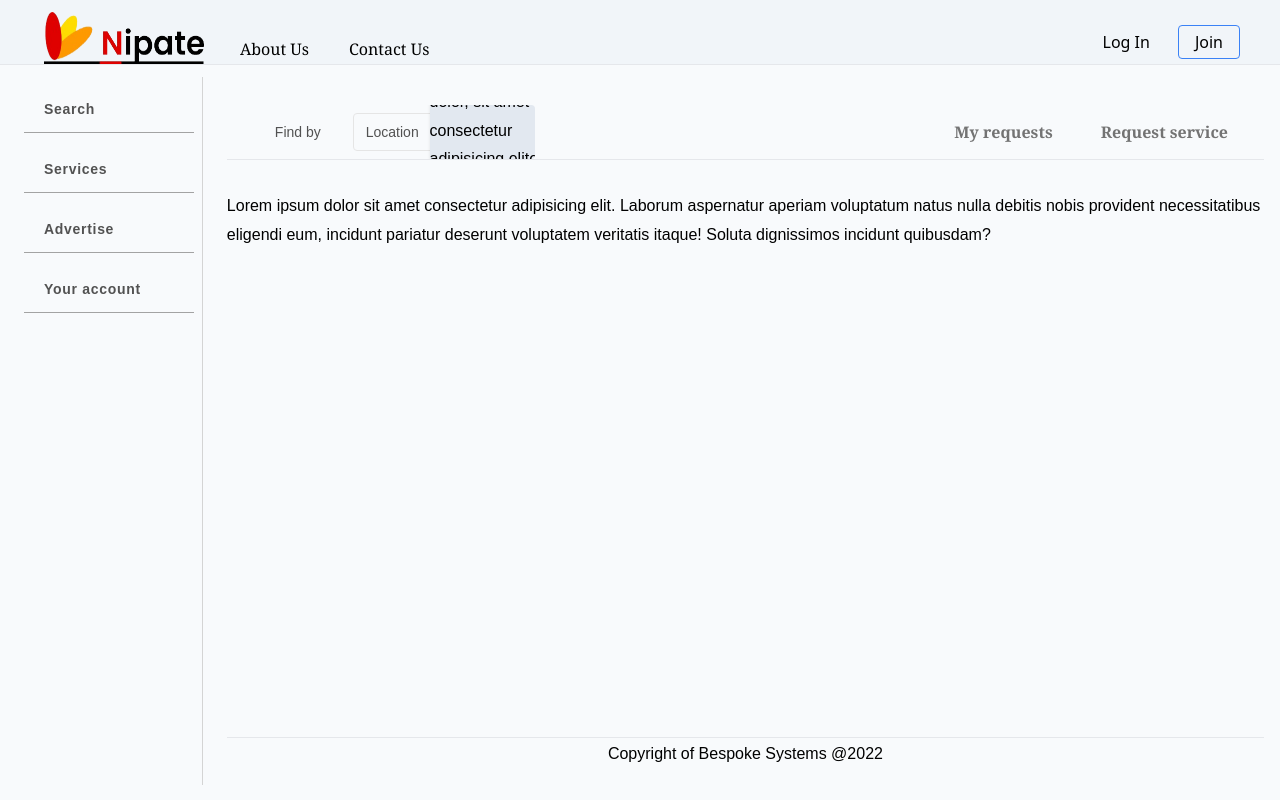
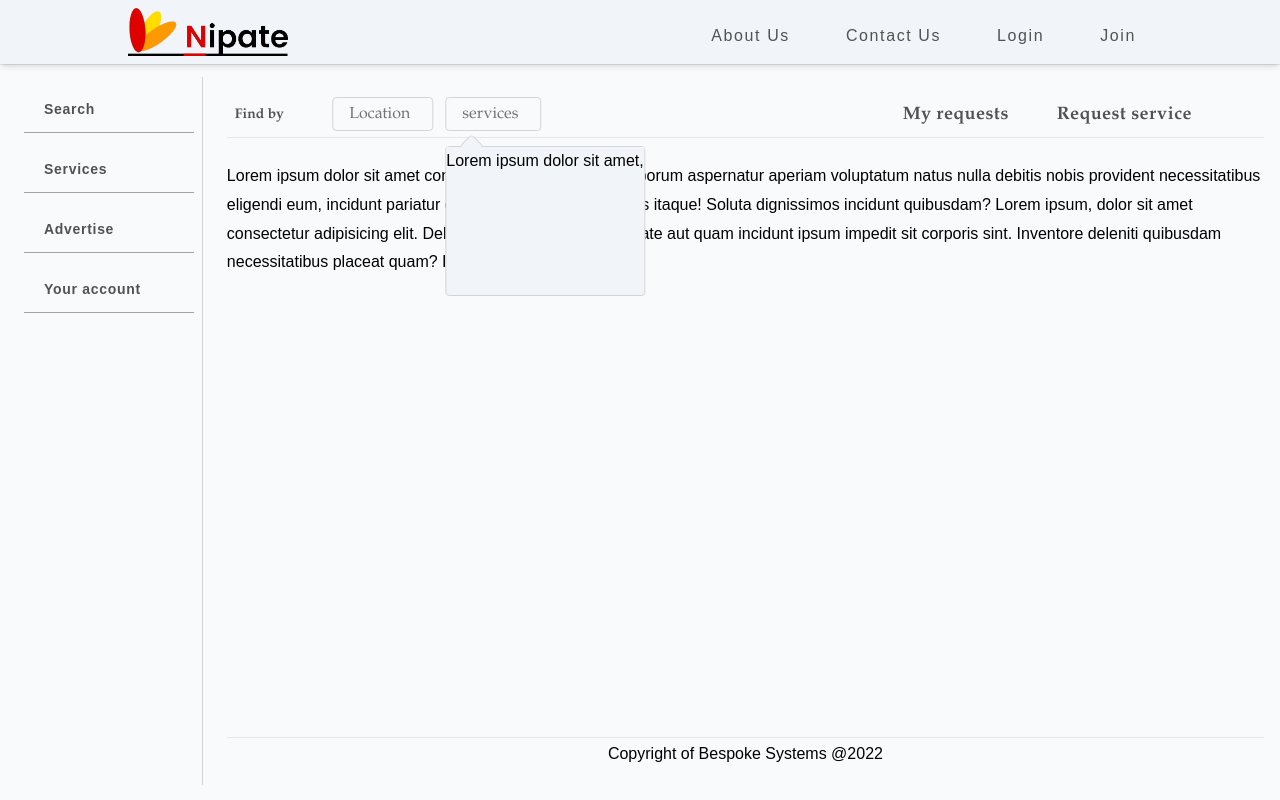
Before and after one commit to Amos-Ditto/NipateWebapp, a Nuxt app: page /index/services in a window 1280 px wide. Built offline with nearby package versions, Linux system fonts and the light colour scheme.

Commit message:
ch(services): restructure this page view

```diff
--- /dev/null
+++ b/components/Dropdowns/MenuDropDown.vue
@@ -0,0 +1,8 @@
+<template>
+    <main class="absolute bottom-0 translate-y-[110%] min-w-[200px] min-h-[150px] bg-slate-100 rounded border border-neutral-300 z-10">
+        <div class="pointer w-[1.15rem] h-[1.15rem] absolute top-0 left-4 bg-inherit rotate-45 rounded -translate-y-[50%] z-[-2] border border-neutral-300"></div>
+        <div class="menu-context w-full h-full bg-inherit">
+            Lorem ipsum dolor sit amet,
+        </div>
+    </main>
+</template>
--- a/components/designs/MobileSideBar.vue
+++ b/components/designs/MobileSideBar.vue
@@ -9,27 +9,23 @@ const closeMSideNav = (): void => {
 
 <template>
     <main class="h-full w-full flex flex-row bg-transparent gap-0 pb-[20px]">
-        <div class="menu w-[56%] sm:w-[38%] h-full bg-slate-100 flex flex-col gap-3 pt-16 px-3 mb-[3.2rem] overflow-y-auto overflow-x-hidden relative">
+        <div class="menu w-[46%] sm:w-[38%] h-full bg-slate-100 flex flex-col gap-3 pt-16 px-3 mb-[3.2rem] overflow-y-auto overflow-x-hidden relative">
             <ul class="w-full flex flex-col gap-1">
                 <li><NuxtLink to="/" ><div class="i-mdi-magnify text-2xl" /> Search</NuxtLink></li>
                 <li><NuxtLink to="/services" ><div class="i-mdi-format-list-bulleted text-2xl" /> Services</NuxtLink></li>
                 <li><NuxtLink to="" ><div class="i-mdi-ad text-2xl" /> Advertise</NuxtLink></li>
                 <li><NuxtLink to="" ><div class="i-mdi-account-box text-2xl" /> Your account</NuxtLink></li>
+                <li><NuxtLink to="/auth" ><div class="i-mdi-login text-2xl" /> Login</NuxtLink></li>
+                <li><NuxtLink to="/auth/register" ><div class="i-mdi-paper text-2xl" /> Join</NuxtLink></li>
             </ul>
-            <div class="authbtns w-full flex flex-col gap-2 pt-8 absolute bottom-0 pb-[30px]">
-                <button><NuxtLink to="/auth" class="underline">Log in</NuxtLink></button>
-                <button><NuxtLink to="/auth/register">Join</NuxtLink></button>
-            </div>
         </div>
-        <div class="empty-sec w-[44%] sm:w-[68%] h-full" @click="closeMSideNav">
-
-        </div>
+        <div class="empty-sec w-[44%] sm:w-[68%] h-full" @click="closeMSideNav"></div>
     </main>
 </template>
 
 <style scoped>
 ul li {
-    @apply w-full h-[3rem] text-sm text-neutral-600 font-bold tracking-wider flex items-center rounded;
+    @apply w-full h-[3rem] text-sm text-neutral-600 font-bold tracking-wider flex items-center rounded cursor-pointer;
 }
 ul li a {
     @apply bg-inherit flex flex-row px-3 gap-2 w-full h-full items-center truncate relative;
@@ -39,14 +35,4 @@ ul li a {
 .router-link-exact-active {
     @apply text-orange-500 border-orange-500;
 }
-.authbtns button {
-    @apply text-sm font-semibold py-2 block tracking-wider;
-    @apply hover:text-orange-500 rounded w-[88%];
-}
-.authbtns button:nth-child(2) {
-    @apply border-blue-800 border hover:border-orange-500;
-}
-.authbtns button a {
-    @apply w-full h-full block;
-}
 </style>
--- a/components/designs/TopNav.vue
+++ b/components/designs/TopNav.vue
@@ -17,25 +17,16 @@ const openMSideNav = (): void => {
     <nav>
         <div class="left">
             <img src="@/assets/img/logo-removebg.png" alt="logo">
-            <div class="links">
-                <!-- <NuxtLink to="/" class="link">
-                    <span>Home</span>
-                </NuxtLink> -->
-                <div class="link">
-                    <a href="#">About Us</a>
-                </div>
-                <div class="link">
-                    <a href="#">Contact Us</a>
-                </div>
-            </div>
         </div>
         <div class="right">
             <div class="menu-btn h-full flex items-center md:hidden">
                 <UtilsHumberBtn @open-m-side-nav="openMSideNav" :closemobilenav="closemobilenav" />
             </div>
-            <div class="auth-btn">
-                <button><NuxtLink to="/auth">Log In</NuxtLink></button>
-                <button class="border border-blue-500"><NuxtLink to="/auth/register">Join</NuxtLink></button>
+            <div class="links flex-row pt-2 gap-14 font-[500] tracking-wide hidden md:flex text-neutral-600">
+                <a href="#">About Us</a>
+                <a href="#">Contact Us</a>
+                <NuxtLink to="/auth">Login</NuxtLink>
+                <NuxtLink to="/auth/register">Join</NuxtLink>
             </div>
         </div>
     </nav>
@@ -43,42 +34,23 @@ const openMSideNav = (): void => {
 
 <style scoped>
 nav {
-    @apply w-full h-[3.5rem] md:h-[4rem] md:pt-5 flex justify-between items-center z-[999];
-}
-.left {
-    @apply grid grid-cols-2 pt-2 md:pt-0 px-4 md:px-11 gap-6 h-full;
+    @apply w-[90%] md:w-[80%] flex flex-row py-1.5 sm:py-2 items-center justify-between pr-8 md:pr-0;
+    font-family: "NonBreakingSpaceOverride","Hoefler Text",Garamond,"Times New Roman",serif;
+    transition: width 300ms ease;
 }
 .left img {
-    @apply w-[10rem] md:w-[10rem] h-[86%] md:h-[3.2rem] mb-2;
-    transition: height 300ms ease, width 300ms ease;
-}
-.left .links {
-    @apply hidden font-serif md:flex flex-row gap-2 lg:gap-4 pt-1;
-}
-.left , .right {
-    transition: width 300ms ease;
-    @apply h-full items-center flex;
+    @apply w-[150px] sm:w-[160px] h-[45px] sm:h-[48px];
+    transition: width 300ms ease , height 300ms ease;
 }
 .right {
-    @apply flex items-center gap-3 h-full pr-10;
+    @apply pt-2.5 sm:pt-0 flex flex-row gap-4 px-4;
 }
-.links .link {
-    @apply border-b-2 px-3 pt-3 border-transparent hover:border-neutral-800;
-    transition: border 300ms ease;
-}
-.links .link:hover a {
-    @apply text-orange-500;
+.links a {
+    font-family: "DM Sans", Sans-serif;
+    font-size: 16px;
+    font-weight: 300;
+    text-transform: capitalize;
     transition: color 300ms ease;
-}
-
-.link.router-link-active {
-    @apply border-neutral-800 text-orange-500;
-}
-.auth-btn {
-    @apply h-full items-center text-sm font-serif hidden md:flex md:flex-row md:gap-2 lg:gap-3;
-}
-.auth-btn button {
-    @apply px-4 py-1 flex items-center rounded font-sans text-base hover:text-orange-500 hover:border-orange-500;
-    transition: color 300ms ease, border 300ms ease;
+    @apply hover:text-green-500 tracking-widest;
 }
 </style>
--- a/layouts/fullpageview.vue
+++ b/layouts/fullpageview.vue
@@ -11,7 +11,7 @@ const openMSideNav = (): void => {
 <template>
     <NuxtLayout name="custom" class="overflow-y-auto">
         <template #header>
-            <nav class="w-full bg-slate-100 z-[100]">
+            <nav class="w-full bg-slate-100 z-[100] flex justify-center shadow md:shadow-md">
                 <LazyDesignsTopNav class="w-full" @open-m-side-nav="openMSideNav" :closemobilenav="closemobilenav" />
             </nav>
         </template>
@@ -39,6 +39,9 @@ const openMSideNav = (): void => {
 </template>
 
 <style scoped>
+section {
+    transition: width 300ms ease;
+}
 
 /* Animate sliding side bar */
 .slide-nav-enter-from , .slide-nav-leave-to {
--- a/pages/index/services.vue
+++ b/pages/index/services.vue
@@ -1,53 +1,60 @@
 <template>
-    <main class="w-full flex flex-col py-2">
-        <div class="w-full px-0 sm:px-8 flex flex-row justify-between">
-            <div class="filters px-2 gap-2 flex flex-row relative">
-                <button class="px-2 py-1 rounded-md border-neutral-300 text-sm hover:text-green-400">Find by <div class="i-mdi-filter-variant scale-110 text-neutral-500" /></button>
-                <div class="responsive-btns overflow-x-auto overflow-y-hidden z-[20]">
-                    <div class="filter md:ml-2">
-                        <button>Location <div class="i-mdi-map-marker text-neutral-500" /></button>
-
-                    </div>
-                    <div class="filter md:ml-2">
-                        <button>Services <div class="i-mdi-account-wrench text-neutral-500" /></button>
-                        <div class="dropfown fixed top-0 translate-y-[100%] md:translate-y-[-40%] min-h-[4rem] min-w-[8rem] bg-slate-200 shadow z-[99]">
-                            Lorem ipsum dolor, sit amet consectetur adipisicing elite
-                        </div>
-                    </div>
-                </div>
+    <main class="w-full flex flex-col py-1 gap-2 overflow-y-auto relative min-h-[60vh]">
+        <div class="navigation-bar w-full flex flex-row justify-between">
+            <div class="filters flex items-center">
+                <button class="flex flex-row items-center text-neutral-600 text-sm gap-2 px-2 font-bold hover:text-green-600">
+                    Find by <div class="i-mdi-filter-variant" />
+                </button>
             </div>
-            <div class="other-btns text-neutral-500 flex flex-row gap-4 md:gap-12 pr-3 md:pr-1">
+            <div class="links flex flex-row gap-2 md:gap-8">
                 <button>My requests</button>
                 <button>Request service</button>
             </div>
         </div>
         <hr>
-        <section class="pt-16 md:pt-0 md:mt-8 relative">
-
+        <div class="filter-btns flex flex-row px-3 gap-3 w-full md:w-auto">
+            <div class="relative filter-btn">
+                <button>Location <div class="i-mdi-map-marker" /></button>
+                <!-- <div class="dropdown z-10">
+                    <div class="pointer w-[1.15rem] h-[1.15rem] absolute top-0 left-4 bg-inherit rotate-45 rounded -translate-y-[50%] -z-20 border border-neutral-300"></div>
+                    <div class="menu-context w-full h-full bg-inherit">
+                        Lorem ipsum dolor sit amet, consectetur adipisicing elit. A, libero? Possimus, vero eaque asperiores quam commodi dolorem tempore excepturi error alias doloribus! Esse provident quasi veritatis eveniet aperiam quis adipisci!
+                    </div>
+                </div> -->
+            </div>
+            <div class="relative filter-btn">
+                <button>services <div class="i-mdi-account-wrench" /></button>
+                <DropdownsMenuDropDown />
+            </div>
+        </div>
+        <section class="pt-3 md:pt-4">
             Lorem ipsum dolor sit amet consectetur adipisicing elit. Laborum aspernatur aperiam voluptatum natus nulla debitis nobis provident necessitatibus eligendi eum, incidunt pariatur deserunt voluptatem veritatis itaque! Soluta dignissimos incidunt quibusdam?
+            Lorem ipsum, dolor sit amet consectetur adipisicing elit. Delectus aspernatur illo cupiditate aut quam incidunt ipsum impedit sit corporis sint. Inventore deleniti quibusdam necessitatibus placeat quam? Iste earum facilis eaque?
         </section>
     </main>
 </template>
 
 <style scoped>
+.navigation-bar {
+    @apply pr-2 md:pr-16 pt-3 md:pt-0;
+}
+.filters , .filter-btns button , .navigation-bar .links button{
+    font-family: "NonBreakingSpaceOverride","Hoefler Text",Garamond,"Times New Roman",serif;
+}
 
-.filters button {
-    @apply flex flex-row gap-2 items-center text-neutral-600;
+.navigation-bar .links button {
+    @apply px-2 text-neutral-600 text-sm sm:text-base md:text-lg font-bold tracking-wide hover:text-green-500;
+    transition: color 250ms ease;
 }
-.filter {
-    @apply flex justify-center relative;
+.filter-btns button {
+    @apply flex flex-row items-center gap-1.5 text-neutral-500 text-sm md:text-base border border-neutral-300 px-2 md:px-4 py-1 rounded;
+    @apply hover:border-green-500 hover:text-green-500;
+    transition: border 300ms ease , color 300ms ease;
 }
-.filter button {
-    @apply text-sm px-2 md:px-3 py-2 border border-neutral-200 rounded hover:border-orange-500 hover:text-orange-500;
-    @apply flex gap-2 md:gap-1;
-    transition: border 300ms ease, color 300ms ease;
+.filter-btns {
+    @apply md:absolute md:top-0 md:translate-x-[40%];
 }
-.responsive-btns {
-    @apply w-[90vw] md:w-auto flex flex-row absolute md:relative bottom-0 left-0 translate-y-[105%] md:translate-y-0;
-    @apply gap-2 py-2 md:py-2 rounded px-3 md:px-0;
-}
-.other-btns button {
-    @apply font-serif text-sm md:text-base md:font-bold hover:text-green-400;
-    transition: color 300ms ease;
-}
+/* .filter-btn .dropdown {
+    @apply absolute bottom-0 translate-y-[110%] min-w-[200px] min-h-[150px] bg-slate-100 rounded border border-neutral-300;
+} */
 </style>
```
